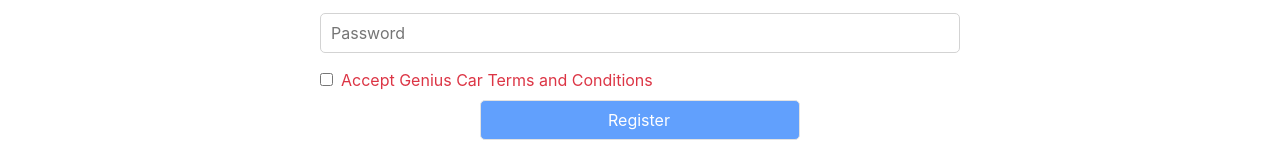
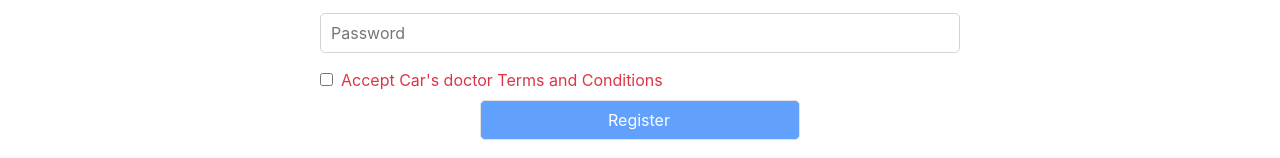
Before and after one commit to babuece97/car-services, a React (Create React App) app in the folder client/: page /register in a window 1280 px wide. Shown: the part 201-359 px from the top of the page. Built offline with nearby package versions, Linux system fonts and the light colour scheme; no server answers.

Commit message:
jwt working

```diff
--- a/client/src/Pages/Login/Login/Login.js
+++ b/client/src/Pages/Login/Login/Login.js
@@ -80,7 +80,7 @@
                 </Button>
             </Form>
             {errorElement}
-            <p>New to Genius Car? <Link to="/register" className='text-primary pe-auto text-decoration-none' onClick={navigateRegister}>Please Register</Link> </p>
+            <p>New to  Car's doctor? <Link to="/register" className='text-primary pe-auto text-decoration-none' onClick={navigateRegister}>Please Register</Link> </p>
             <p>Forget Password? <button className='btn btn-link text-primary pe-auto text-decoration-none' onClick={resetPassword}>Reset Password</button> </p>
             <SocialLogin></SocialLogin>
             <ToastContainer />
--- a/client/src/Pages/Login/Register/Register.js
+++ b/client/src/Pages/Login/Register/Register.js
@@ -54,7 +54,7 @@
                 <input type="password" name="password" id="" placeholder='Password' required />
                 <input onClick={() => setAgree(!agree)} type="checkbox" name="terms" id="terms" />
                 {/* <label className={agree ? 'ps-2': 'ps-2 text-danger'} htmlFor="terms">Accept Genius Car Terms and Conditions</label> */}
-                <label className={`ps-2 ${agree ? '' : 'text-danger'}`} htmlFor="terms">Accept Genius Car Terms and Conditions</label>
+                <label className={`ps-2 ${agree ? '' : 'text-danger'}`} htmlFor="terms">Accept  Car's doctor Terms and Conditions</label>
                 <input
                     disabled={!agree}
                     className='w-50 mx-auto btn btn-primary mt-2'
```
Also changed, not shown: client/package.json (line endings or trailing spaces), 1 other file (tests, documents, lock files or other folders).
